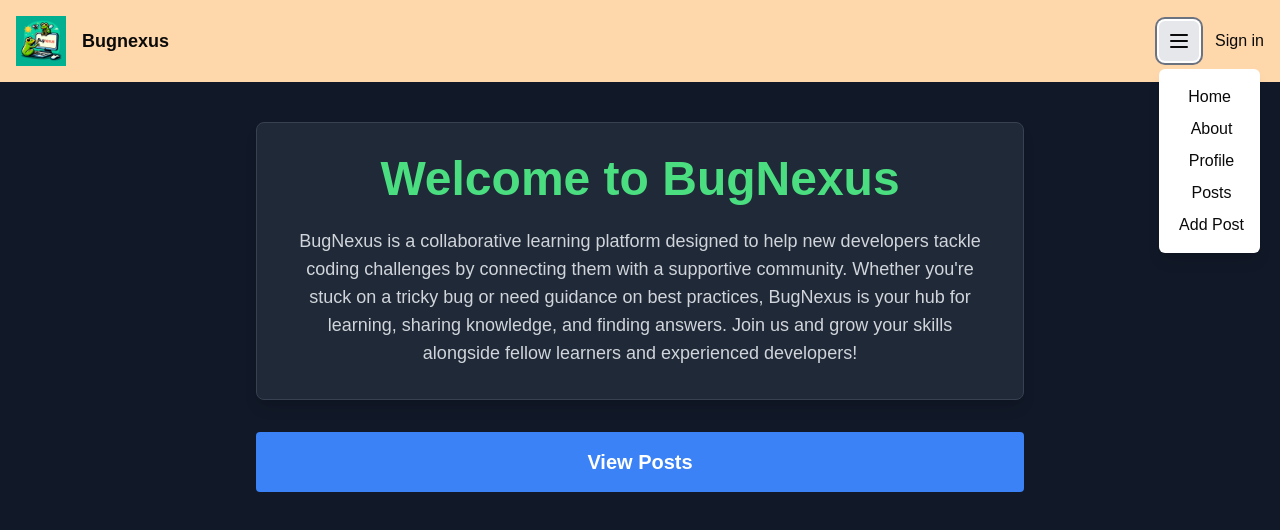
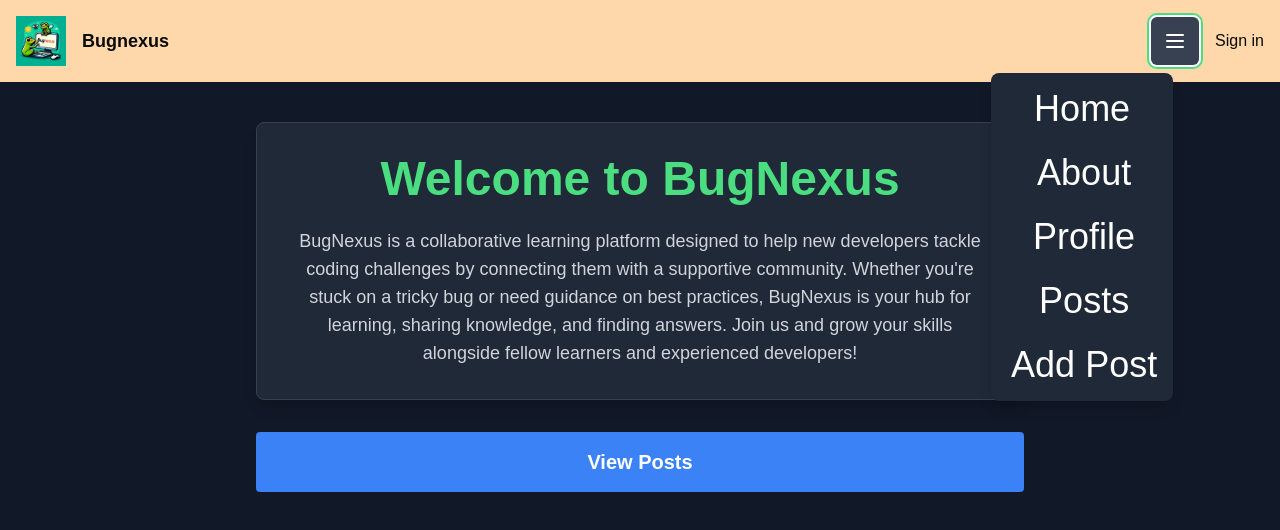
Before and after one commit to kwingham/bugnexus, a Next.js app: page / in a window 1280 px wide. Both pictures are taken after a click on the button "Open navigation menu". Shown: the top 530 px of the page. Built offline with nearby package versions, Linux system fonts and the light colour scheme; no server answers.

Commit message:
updated burger styling

```diff
--- a/src/components/burger.jsx
+++ b/src/components/burger.jsx
@@ -17,37 +17,52 @@ export default function BurgerMenu() {
     <div className="relative">
       <button
         onClick={toggleMenu}
-        className="p-2 rounded-md bg-gray-200 focus:outline-none focus:ring-2 focus:ring-offset-2 focus:ring-gray-500"
+        className="p-3 rounded-md bg-gray-700 text-white focus:outline-none focus:ring-2 focus:ring-offset-2 focus:ring-green-400"
         aria-label="Open navigation menu"
       >
         <MenuIcon className="w-6 h-6" />
       </button>
 
       {isOpen && (
-        <NavigationMenu className="absolute top-full left-0 mt-2 w-48 bg-white rounded-md shadow-lg z-50">
-          <NavigationMenuList className="flex flex-col p-4 space-y-2">
+        <NavigationMenu className="absolute top-full left-[-10rem] mt-2 w-64 bg-gray-800 rounded-lg shadow-lg z-50">
+          <NavigationMenuList className="flex flex-col p-4 space-y-6">
             <NavigationMenuItem>
-              <NavigationMenuLink href="/" className="hover:underline">
+              <NavigationMenuLink
+                href="/"
+                className="block text-4xl text-white hover:text-green-400"
+              >
                 Home
               </NavigationMenuLink>
             </NavigationMenuItem>
             <NavigationMenuItem>
-              <NavigationMenuLink href="/about" className="hover:underline">
+              <NavigationMenuLink
+                href="/about"
+                className="block text-4xl text-white hover:text-green-400"
+              >
                 About
               </NavigationMenuLink>
             </NavigationMenuItem>
             <NavigationMenuItem>
-              <NavigationMenuLink href="/profile" className="hover:underline">
+              <NavigationMenuLink
+                href="/profile"
+                className="block text-4xl text-white hover:text-green-400"
+              >
                 Profile
               </NavigationMenuLink>
             </NavigationMenuItem>
             <NavigationMenuItem>
-              <NavigationMenuLink href="/posts" className="hover:underline">
+              <NavigationMenuLink
+                href="/posts"
+                className="block text-4xl text-white hover:text-green-400"
+              >
                 Posts
               </NavigationMenuLink>
             </NavigationMenuItem>
             <NavigationMenuItem>
-              <NavigationMenuLink href="/add-post" className="hover:underline">
+              <NavigationMenuLink
+                href="/add-post"
+                className="block text-4xl text-white hover:text-green-400"
+              >
                 Add Post
               </NavigationMenuLink>
             </NavigationMenuItem>
```
